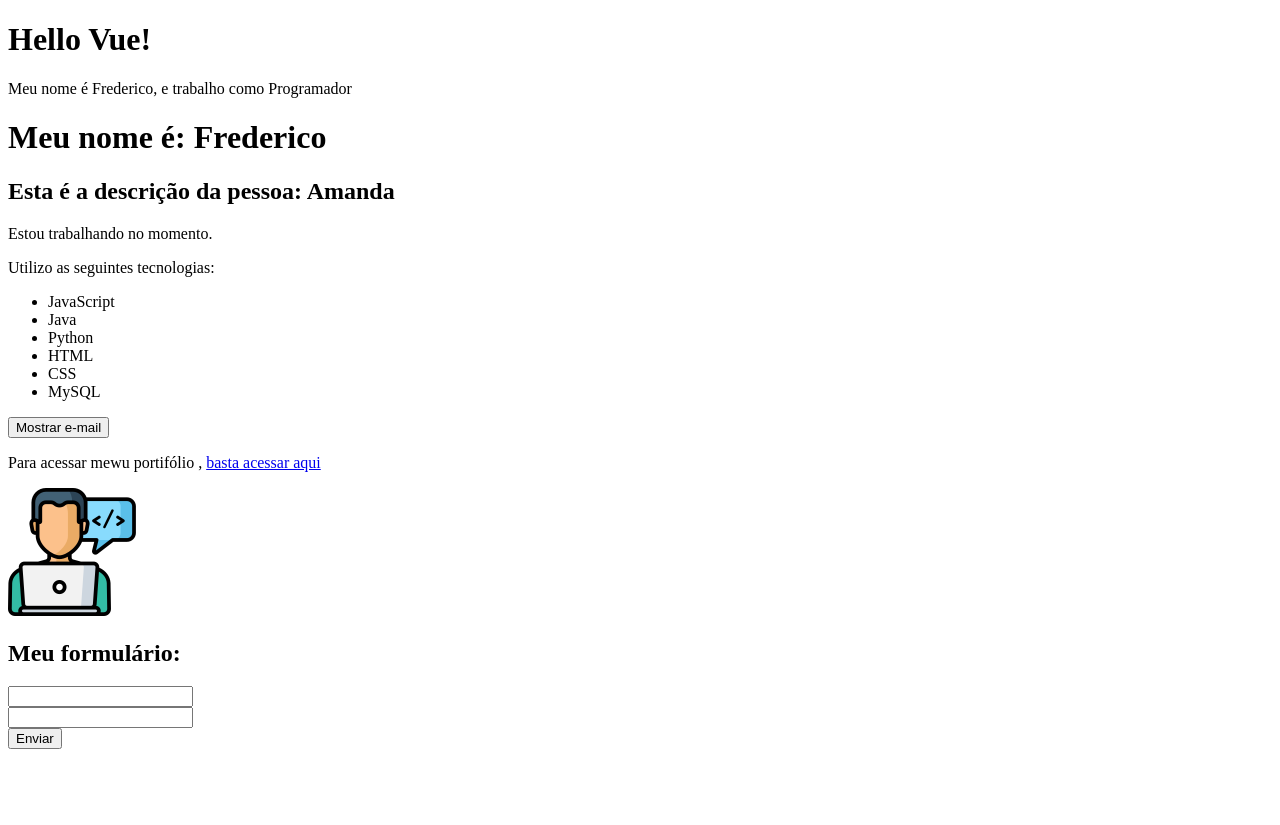
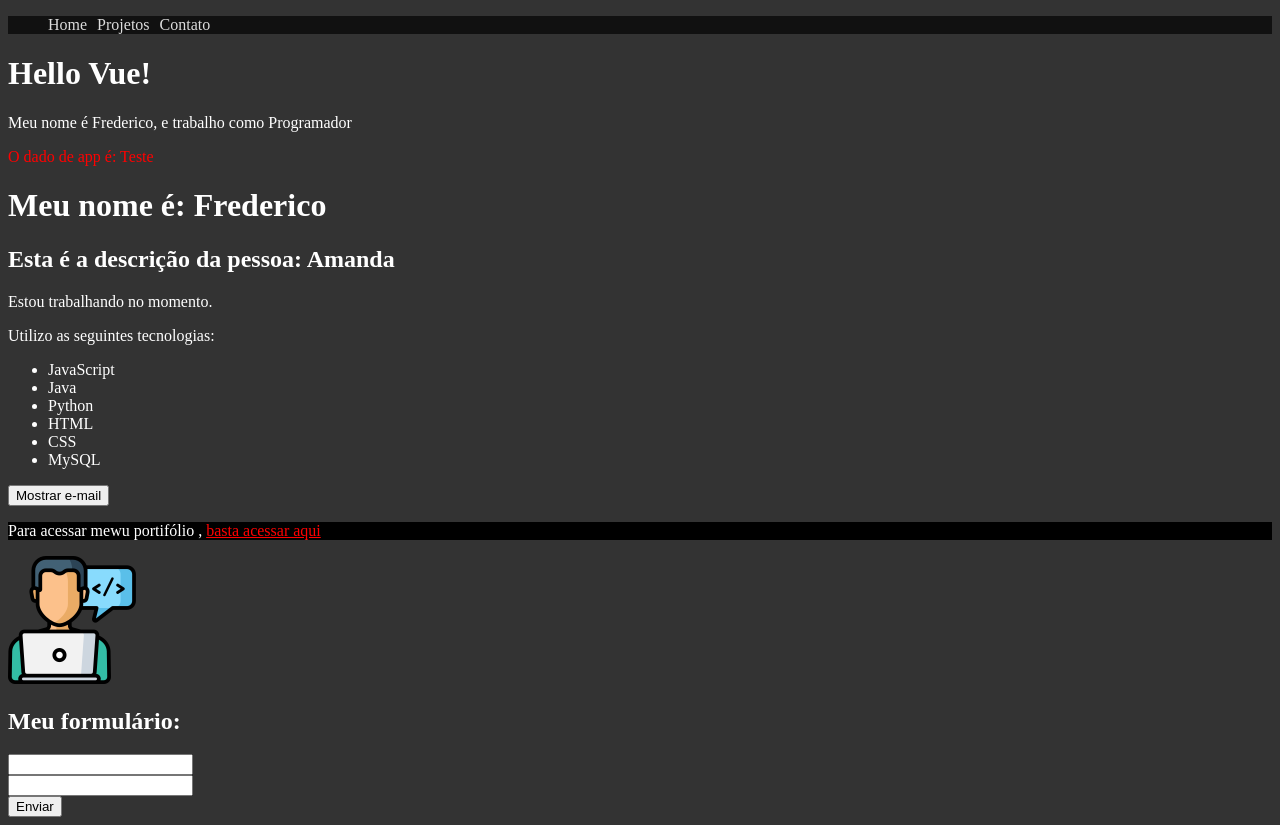
Before and after one commit to mfcastilho/learning_vue_framework, a Vue app in the folder 2_projeto_vue/: page / in a window 1280 px wide. Before the commit the page ends 800 px from the top, so only its background shows below. Built offline with nearby package versions, Linux system fonts and the light colour scheme.

Commit message:
Scoped and Global CSS

```diff
--- a/2_projeto_vue/src/App.vue
+++ b/2_projeto_vue/src/App.vue
@@ -1,22 +1,47 @@
 <template>
   <div>
-    <PrimeiroComponente/>
+    <Header />
+    <PrimeiroComponente />
+    <p class="paragrafo-pai">O dado de app é: {{testando}}</p>
     <LifeCycle />
-    <Pessoa/>
+    <Pessoa />
   </div>
 </template>
 
 <script>
 import PrimeiroComponente from "./components/PrimeirComponente.vue";
 import LifeCycle from "./components/LifeCycle.vue";
-import Pessoa from "./components/Pessoa.vue"
+import Pessoa from "./components/Pessoa.vue";
+import Header from "./components/Header.vue";
 
 export default {
   name: "App",
   components: {
     PrimeiroComponente,
     LifeCycle,
-    Pessoa
+    Pessoa,
+    Header
   },
+  data(){
+    return{
+      testando: "Teste"
+    }
+  }
 };
 </script>
+
+
+<style>
+  body{
+    background-color: #333;
+    color: #FFF;
+  }
+
+  a{
+    color: red;
+  }
+
+  .teste{
+    background-color: #000;
+  }
+</style>
--- /dev/null
+++ b/2_projeto_vue/src/components/Header.vue
@@ -0,0 +1,34 @@
+<template>
+  <ul>
+    <li><a href="#">Home</a></li>
+    <li><a href="#">Projetos</a></li>
+    <li><a href="#">Contato</a></li>
+  </ul>
+</template>
+<script>
+
+  export default{
+    name: "Header",
+  }
+</script>
+
+<style scoped>
+  ul{
+    list-style: none;
+    display: flex;
+    background-color: #111;
+  }
+
+  li{
+    margin-right: 10px;
+  }
+
+  a{
+    color: #DDD;
+    text-decoration: none;
+    transition: .5s;
+  }
+  a:hover{
+    color: turquoise;
+  }
+</style>
--- a/2_projeto_vue/src/components/Info.vue
+++ b/2_projeto_vue/src/components/Info.vue
@@ -15,7 +15,7 @@
       <button @click="showEmail">{{ button_text }}</button>
     </div>
     <p v-show="mostrar_email">Mande uma mensagem para: {{ email }}</p>
-    <p>
+    <p class="teste">
       Para acessar mewu portifólio ,
       <a v-bind:href="meu_link" target="_blank">basta acessar aqui</a>
     </p>
@@ -52,3 +52,9 @@ export default {
   },
 };
 </script>
+
+<style>
+  .paragrafo-pai{
+    color: red;
+  }
+</style>
```
